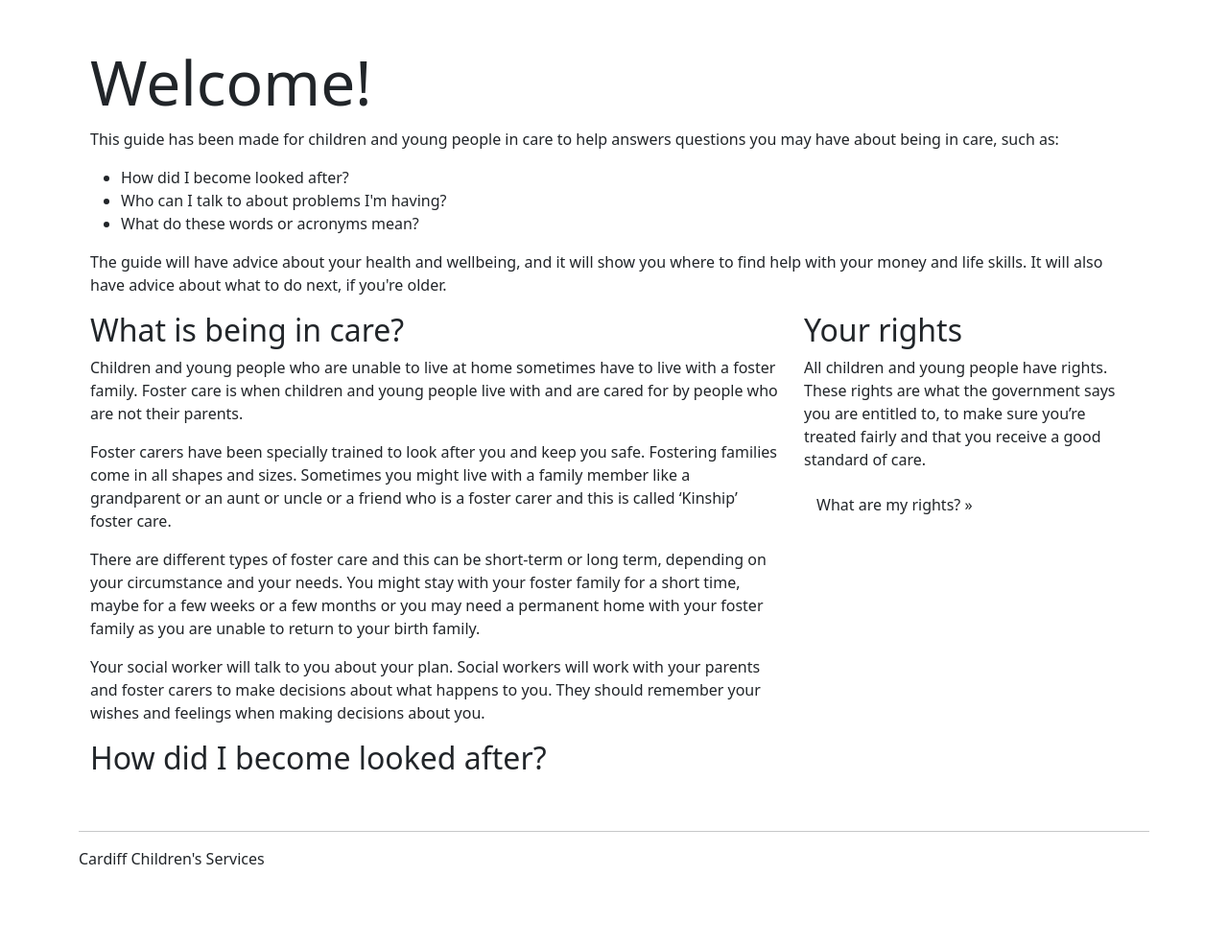
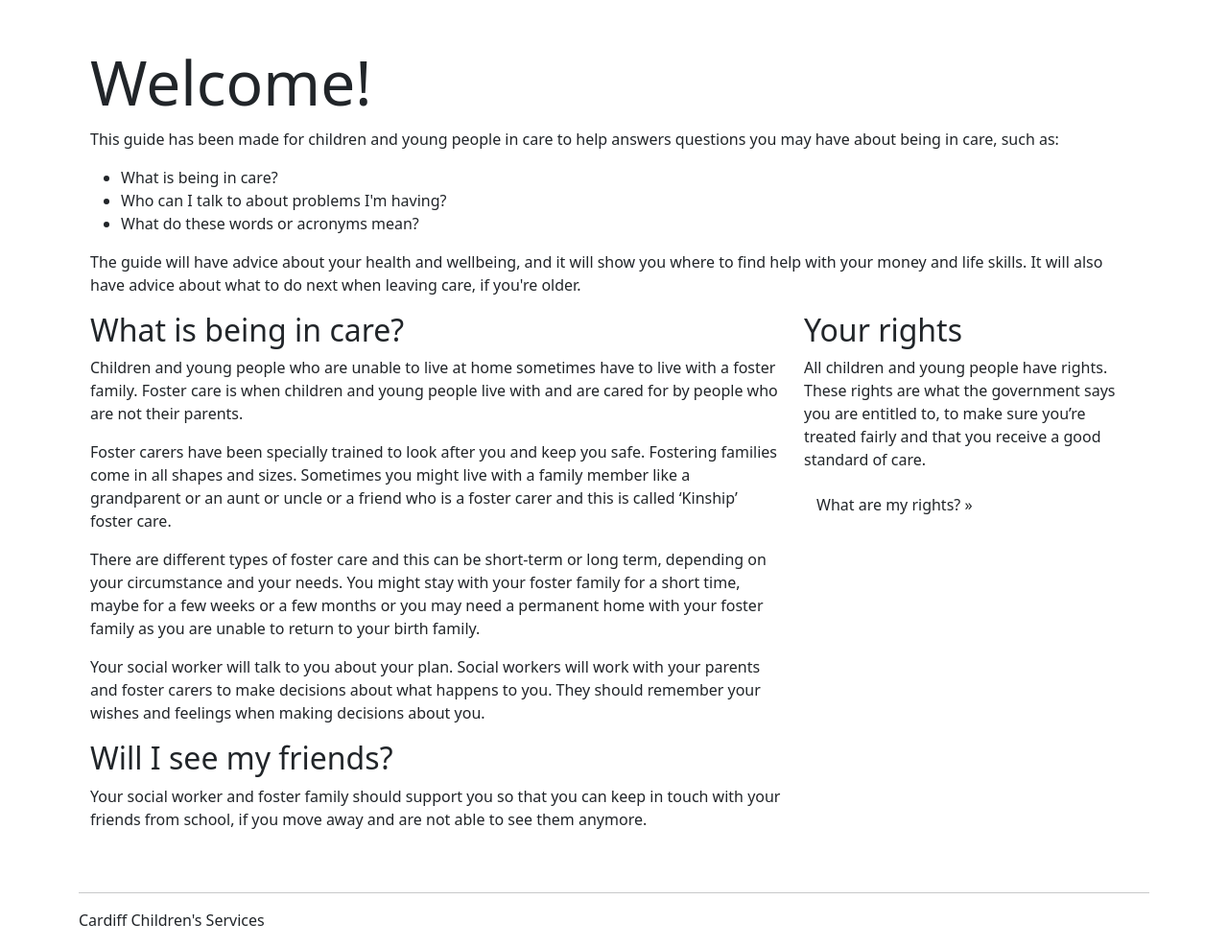
Before and after one commit to pyjaks/Guide-to-Being-in-Care-FYP, a Django app: page / in a window 1280 px wide. Shown: the part 56-1043 px from the top of the page at 96% size. Before the commit the page ends 957 px from the top, so only its background shows below. Run offline with Django 3.2, Linux system fonts and the light colour scheme; some libraries are stand-ins or nearby versions.

Commit message:
Some changes to info on home page, comment out downloadable guide link for now

```diff
--- a/guide/main/templates/main/home.html
+++ b/guide/main/templates/main/home.html
@@ -6,17 +6,17 @@
             <h2 class="display-3">Welcome!</h2>
             <p>This guide has been made for children and young people in care to help answers questions you may have about being in care, such as:</p>
             <ul>
-                <li>How did I become looked after?</li>
+                <li>What is being in care?</li>
                 <li>Who can I talk to about problems I'm having?</li>
                 <li>What do these words or acronyms mean?</li>
             </ul>
             <p>The guide will have advice about your health and wellbeing, and it will
               show you where to find help with your money and life skills.
-              It will also have advice about what to do next, if you're older.</p>
+              It will also have advice about what to do next when leaving care, if you're older.</p>
         </div>
         <div class="container">
             <div class="row">
-                <div class="col-md-8">
+                <div class="col-md-8 ">
                     <h2>What is being in care?</h2>
                     <p>Children and young people who are unable to live at home sometimes have to live with a foster family.
                         Foster care is when children and young people live with and are cared for by people who are not
@@ -29,19 +29,27 @@
                         depending on your circumstance and your needs. You might stay with your foster family for a short
                         time, maybe for a few weeks or a few months or you may need a permanent home with your foster
                         family as you are unable to return to your birth family.</p>
-                    <p>Your social worker will talk to you about
-                        your plan. Social workers will work with your parents and foster carers to make decisions about
-                        what happens to you. They should remember your wishes and feelings when making decisions about you.</p>
+                    <p>Your social worker will talk to you about your plan. Social workers will work with your parents
+                        and foster carers to make decisions about what happens to you. They should remember your wishes
+                        and feelings when making decisions about you.</p>
                 </div>
                 <div class="col-md-4">
                     <h2>Your rights</h2>
                     <p>All children and young people have rights. These rights are what the government says you are entitled to,
                         to make sure you’re treated fairly and that you receive a good standard of care.</p>
-                    <p><a class="btn btn-secondary" href="/main/your-rights" role="button">What are my rights? &raquo;</a></p>
+                    <p><a class="btn btn-secondary" href="{% url 'your-rights' %}" role="button">What are my rights? &raquo;</a></p>
                 </div>
                 <div class="col-md-8">
-                    <h2>How did I become looked after?</h2>
+                    <h2>Will I see my friends?</h2>
+                    <p>
+                        Your social worker and foster family should support you so that you can keep in touch with your
+                        friends from school, if you move away and are not able to see them anymore.
+                    </p>
                 </div>
+            </div>
+            <div>
+                <!-- <p>You can also download a <a href="{{ STATIC_URL }}content/Cardiff-guide-to-Foster-Care.pdf"
+                download>printable guide</a> to foster care.</p> -->
             </div>
         </div>
     </main>
```
